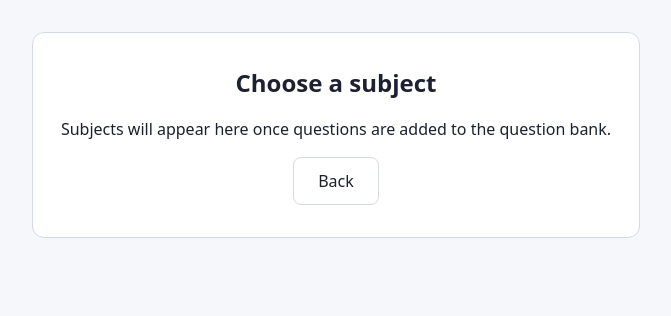
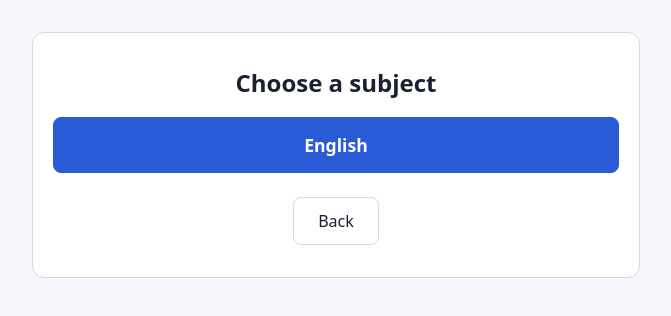
Before and after one commit to MoSuhailAmod/quizzard, a website with bundled scripts: page src/index.html in a window 1280 px wide. Both pictures are taken after a click on the button "Start practising". Shown: the whole page, without its empty margins (304-975 px from the left). Built offline with nearby package versions, Linux system fonts and the light colour scheme.

Commit message:
Add subject selection (#3)
The start button now opens a list of subjects taken straight from the
question bank, so a subject with no questions never appears and a new
subject file shows up without UI changes. Choosing a subject passes it to
startQuiz() in quiz.js, which is a placeholder until the quiz flow is built.
Shows a short message when the bank is empty.

Co-authored-by: Claude <noreply@anthropic.com>

```diff
--- a/src/index.html
+++ b/src/index.html
@@ -9,16 +9,19 @@
 <body>
   <main class="app">
     <section id="home" class="screen">
-      <h1>Quizzard</h1>
+      <h1 tabindex="-1">Quizzard</h1>
       <p class="tagline">Grade 12 practice quizzes</p>
       <button id="start" type="button" class="primary">Start practising</button>
     </section>
 
-    <section id="practise" class="screen" hidden>
-      <h2>Choose a subject</h2>
-      <p id="practise-message">Subjects will appear here once questions are added to the question bank.</p>
+    <section id="subjects-screen" class="screen" hidden>
+      <h2 tabindex="-1">Choose a subject</h2>
+      <p id="subjects-empty" hidden>No questions are available yet.</p>
+      <div id="subjects" class="subjects"></div>
       <button id="back" type="button">Back</button>
     </section>
+
+    <section id="quiz" class="screen" hidden></section>
   </main>
   <script type="module" src="main.js"></script>
 </body>
--- a/src/main.js
+++ b/src/main.js
@@ -1,11 +1,37 @@
-// Minimal screen switching. Subject selection and the quiz itself arrive in later issues.
-const home = document.getElementById("home");
-const practise = document.getElementById("practise");
+// Screen switching and subject selection. The quiz itself lives in quiz.js.
+import { getSubjects } from "./data/questions/index.js";
+import { startQuiz } from "./quiz.js";
 
-function show(screen) {
-  home.hidden = screen !== home;
-  practise.hidden = screen !== practise;
+const screens = {
+  home: document.getElementById("home"),
+  subjects: document.getElementById("subjects-screen"),
+  quiz: document.getElementById("quiz"),
+};
+
+function show(name) {
+  for (const [key, el] of Object.entries(screens)) el.hidden = key !== name;
+  screens[name].querySelector("h1, h2")?.focus();
 }
 
-document.getElementById("start").addEventListener("click", () => show(practise));
-document.getElementById("back").addEventListener("click", () => show(home));
+function showSubjects() {
+  const subjects = getSubjects();
+  const list = document.getElementById("subjects");
+  list.replaceChildren(
+    ...subjects.map((subject) => {
+      const button = document.createElement("button");
+      button.type = "button";
+      button.className = "subject";
+      button.textContent = subject;
+      button.addEventListener("click", () => {
+        show("quiz");
+        startQuiz(subject, screens.quiz, showSubjects);
+      });
+      return button;
+    }),
+  );
+  document.getElementById("subjects-empty").hidden = subjects.length > 0;
+  show("subjects");
+}
+
+document.getElementById("start").addEventListener("click", showSubjects);
+document.getElementById("back").addEventListener("click", () => show("home"));
--- /dev/null
+++ b/src/quiz.js
@@ -0,0 +1,22 @@
+// Placeholder for the quiz flow (next issue). It receives the subject the learner chose.
+//
+// startQuiz(subject, container, onExit)
+//   subject    the chosen subject name, as it appears in the question bank
+//   container  the element to render the quiz into
+//   onExit     call to return to subject selection
+export function startQuiz(subject, container, onExit) {
+  const heading = document.createElement("h2");
+  heading.tabIndex = -1;
+  heading.textContent = subject;
+
+  const message = document.createElement("p");
+  message.textContent = "The quiz for this subject is coming soon.";
+
+  const back = document.createElement("button");
+  back.type = "button";
+  back.textContent = "Choose another subject";
+  back.addEventListener("click", onExit);
+
+  container.replaceChildren(heading, message, back);
+  heading.focus();
+}
--- a/src/styles.css
+++ b/src/styles.css
@@ -66,3 +66,23 @@ button.primary {
   color: var(--accent-fg);
   font-weight: 600;
 }
+
+.subjects {
+  display: flex;
+  flex-direction: column;
+  gap: 0.75rem;
+  margin: 0 0 1.5rem;
+}
+
+button.subject {
+  width: 100%;
+  min-height: 56px;
+  font-size: 1.1rem;
+  font-weight: 600;
+  background: var(--accent);
+  border-color: var(--accent);
+  color: var(--accent-fg);
+}
+
+h1:focus, h2:focus { outline: none; }
+button:focus-visible { outline: 3px solid var(--accent); outline-offset: 2px; }
```
Also changed, not shown: scripts/schema.test.mjs (+1 -0 lines), README.md.
